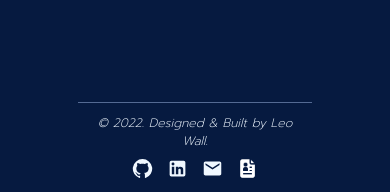
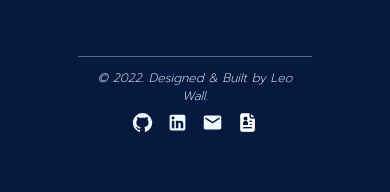
Before and after one commit to leoarthurwall/My-Portfolio, a React (Create React App) app: page / in a window 390 px wide. Shown: the part 4551-4743 px from the top of the page. After the commit the page ends 4721 px from the top, so only its background shows below. Built offline with nearby package versions, Linux system fonts and the light colour scheme; a web font is replaced by a local one.

Commit message:
added margin bottom to the contact footer on mobile design so the icons arent covered by the iphone drag bar

```diff
--- a/src/Components/Contact/contact.scss
+++ b/src/Components/Contact/contact.scss
@@ -192,6 +192,7 @@
         font-size:0.8rem;
     }
     .contact-footer {
-        margin-top: 10vh;
+        margin-top: 10%;
+        margin-bottom: 5%;
     }
 }
```
